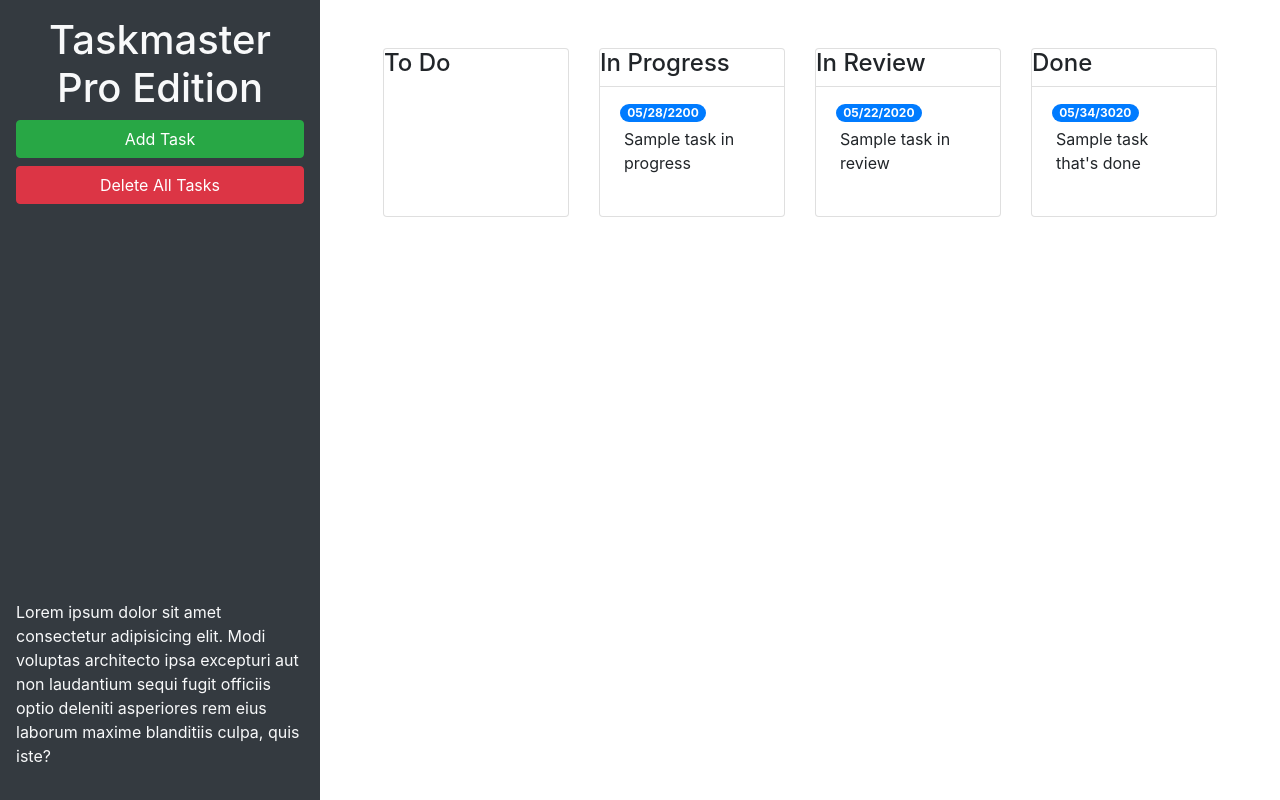
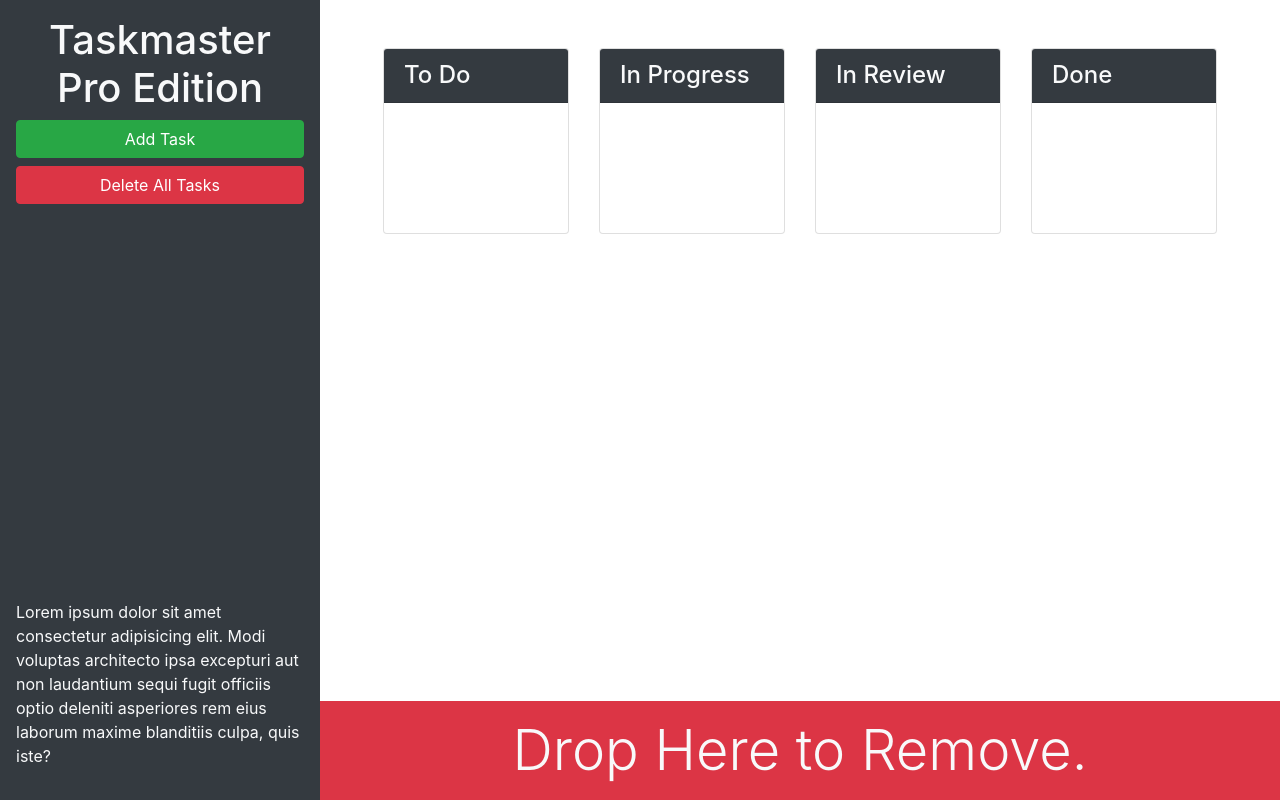
Before and after one commit to realchavezjuan/taskmaster-pro, a plain HTML site: page index.html in a window 1280 px wide. Drawn offline with nearby package versions, Linux system fonts and the light colour scheme.

Commit message:
added drag and drop trash bin

```diff
--- a/index.html
+++ b/index.html
@@ -13,23 +13,23 @@
 <body>
 
   <div class="row min-vh-100 no-gutters">
-    <header class="col-12 col-lg-3 bg-dark text-light d-flex flex-column p-4 p-lg-3">
+    <header class="col-12 col-lg-3 bg-dark text-light sticky-top d-flex flex-column p-4 p-lg-3">
       <h1 class="text-center">Taskmaster Pro Edition</h1>
       <button id="create-task" class="btn btn-block btn-success" data-toggle="modal" data-target="#task-form-modal">Add
         Task</button>
       <button id="remove-tasks" class="btn btn-block btn-danger">Delete All Tasks</button>
-      <p class="mt-auto">Lorem ipsum dolor sit amet consectetur adipisicing elit. Modi voluptas architecto ipsa
+      <p class="mt-auto d-none d-lg-block">Lorem ipsum dolor sit amet consectetur adipisicing elit. Modi voluptas architecto ipsa
         excepturi aut non
         laudantium sequi fugit officiis optio deleniti asperiores rem eius laborum maxime blanditiis culpa, quis iste?
       </p>
     </header>
-    <main class="col-12 col-lg-9">
+    <main class="col-12 col-lg-9 d-flex flex-column">
       <div class="m-5 row justify-content-around">
 
         <!-- todo -->
         <div class = "col-12 col-md-6 col-xl-3 mb-3">
           <div class="card">
-            <h4 class="header">To Do</h4>
+            <h4 class="card-header bg-dark text-light">To Do</h4>
             <ul id="list-toDo" class="list-group list-group-flush"></ul>
           </div>
         </div>
@@ -37,12 +37,8 @@
         <!-- in progress -->
         <div class="col-12 col-md-6 col-xl-3 mb-3">
           <div class="card">
-            <h4 class="header">In Progress</h4>
+            <h4 class="card-header bg-dark text-light">In Progress</h4>
             <ul id="list-inProgress" class ="list-group list-group-flush">
-              <li class="list-group-item">
-                <span class="badge badge-primary badge-pill">05/28/2200</span>
-                <p class="m-1">Sample task in progress</p>
-              </li>
             </ul>
           </div>
         </div>
@@ -50,12 +46,8 @@
         <!-- in review -->
         <div class="col-12 col-md-6 col-xl-3 mb-3">
           <div class="card">
-            <h4 class="header">In Review</h4>
+            <h4 class="card-header bg-dark text-light">In Review</h4>
             <ul id="list-inReview" class="list-group list-group-flush">
-              <li class="list-group-item">
-                <span class="badge badge-primary badge-pill">05/22/2020</span>
-                <p class="m-1">Sample task in review</p>
-              </li>
             </ul>
           </div>
         </div>
@@ -63,16 +55,17 @@
         <!-- Done -->
         <div class="col-12 col-md-6 col-xl-3 mb-3">
           <div class="card">
-            <h4 class="Done">Done</h4>
+            <h4 class="card-header bg-dark text-light">Done</h4>
             <ul id="list-done" class="list-group list-group-flush">
-              <li class="list-group-item">
-                <span class="badge badge-primary badge-pill">05/34/3020</span>
-                <p class="m-1">Sample task that's done</p>
-              </li>
             </ul>
           </div>
         </div>
 
+      </div>
+      <div id="trash" class = "mt-auto">
+        <div class="w-100 bg-danger p-3 text-center text-light display-4 ">
+          Drop Here to Remove.
+        </div>
       </div>
     </main>
   </div>
```
